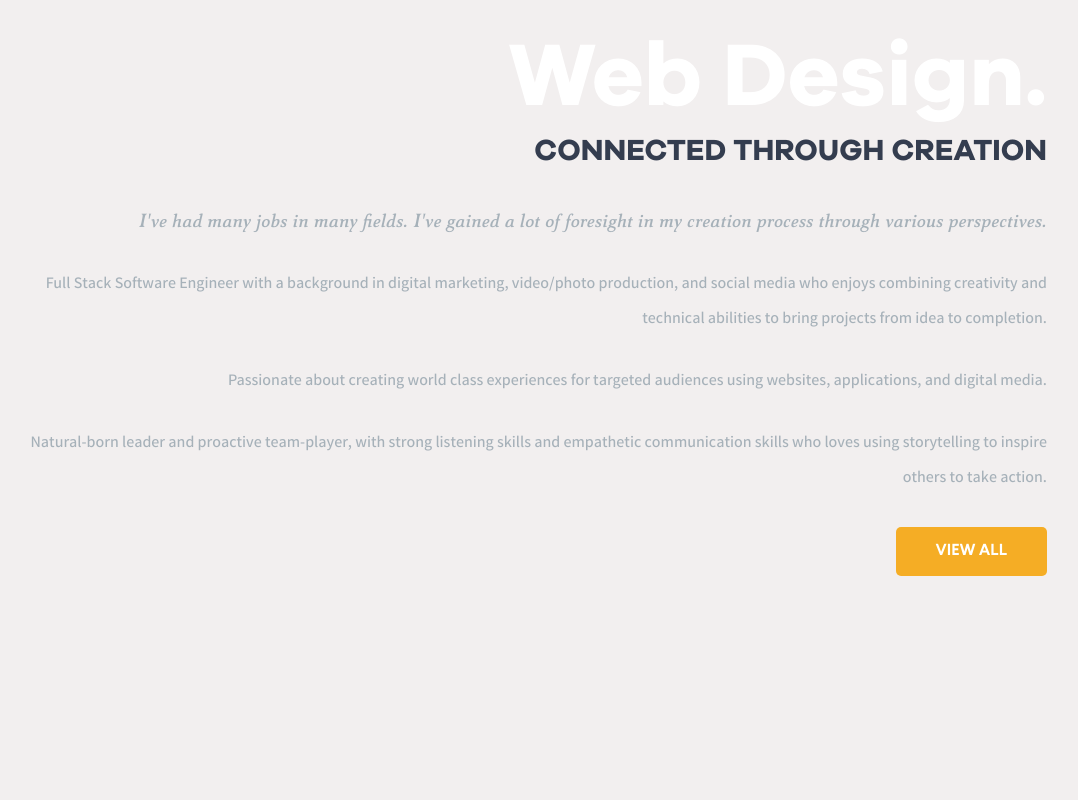
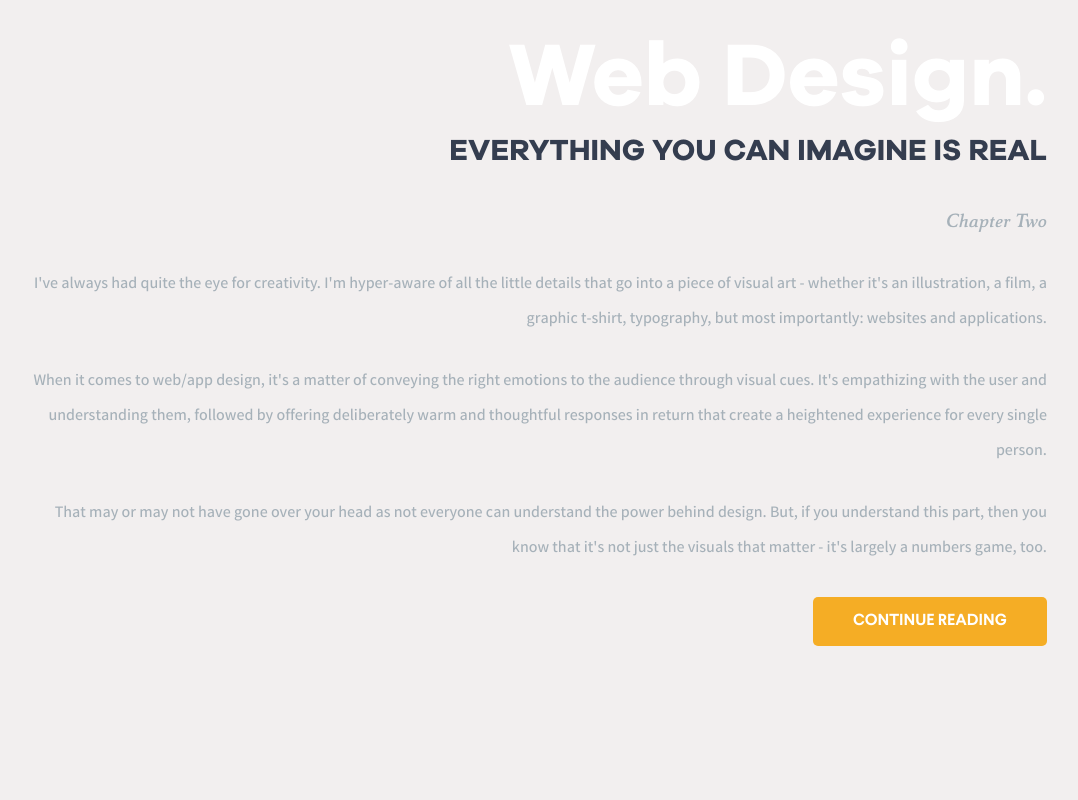
Before and after one commit to rhuwellsamano/rhuwellsamano, a Next.js app: page /about in a window 1280 px wide. Shown: the part 2940-3740 px from the top of the page, without its empty margins (103-1181 px from the left). Built offline with nearby package versions, Linux system fonts and the light colour scheme.

Commit message:
copy for about page is pretty much done, might make some changes but it's MVP ready

```diff
--- a/pages/about.js
+++ b/pages/about.js
@@ -20,14 +20,12 @@ const About = () => (
 
             <h5>I've been learning about code since I was 6 years old. I used to read my uncle's programming books out of curiosity. In 7th grade, I hacked the school's laptops through the Terminal to get on YouTube to watch funny videos. I found ways to hack my video games, too. In High School, I designed a handful of my own websites with HTML and CSS.</h5>
             <h5>
-            In College, I started a clothing business and built the website, hacked a popular messaging app as a prank on my friends, and developed an app from scratch for a startup to help manage their digital signage. It was also during my collegiate years that I read a lot of leadership, personal development, and business books.</h5>
+            In college, I started a clothing business and built the website, hacked a popular messaging app as a prank on my friends, and developed an app from scratch for a startup to help manage their digital signage. It was also during my collegiate years that I read a lot of leadership, personal development, and business books.</h5>
 
             <h5>They were all just "a thing I did" or a hobby of mine. It was only recently I decided to turn my lifelong passions into a career. If you ask me how many years of experience I have, I'm tempted to say my entire life because frankly, it's true. The journey I've been on has given me three major abilities that make me a unique asset to any team.</h5>
 
             <div className="">
-              <Link href="/about">
-                <a className="view-more">Read More</a>
-              </Link>
+              <a href="#web-design" className="view-more">Continue Reading</a>
             </div>
 
         </div>
@@ -43,19 +41,19 @@ const About = () => (
       </div>
 
       <div className="text-box-2">
-      <div className="text-right">
+      <div id="web-design" className="text-right">
       <h2>Web Design.</h2>
-          <h3>CONNECTED THROUGH CREATION</h3>
-          <h4>I've had many jobs in many fields. I've gained a lot of foresight in my creation process through various perspectives.</h4>
-          <h5>Full Stack Software Engineer with a background in digital marketing, video/photo production, and social media who enjoys combining creativity and technical abilities to bring projects from idea to completion.</h5>
-          <h5>
-          Passionate about creating world class experiences for targeted audiences using websites, applications, and digital media.</h5>
-          <h5>Natural-born leader and proactive team-player, with strong listening skills and empathetic communication skills who loves using storytelling to inspire others to take action.</h5>
+          <h3>EVERYTHING YOU CAN IMAGINE IS REAL</h3>
+          <h4>Chapter Two</h4>
+
+          <h5>I've always had quite the eye for creativity. I'm hyper-aware of all the little details that go into a piece of visual art - whether it's an illustration, a film, a graphic t-shirt, typography, but most importantly: websites and applications.</h5>
+
+          <h5>When it comes to web/app design, it's a matter of conveying the right emotions to the audience through visual cues. It's empathizing with the user and understanding them, followed by offering deliberately warm and thoughtful responses in return that create a heightened experience for every single person.</h5>
+
+          <h5>That may or may not have gone over your head as not everyone can understand the power behind design. But, if you understand this part, then you know that it's not just the visuals that matter - it's largely a numbers game, too.</h5>
 
           <div className="">
-            <Link href="/projects">
-              <a className="view-more">View All</a>
-            </Link>
+            <a href="#digital-marketing" className="view-more">Continue Reading</a>
           </div>
 
         </div>
@@ -63,20 +61,20 @@ const About = () => (
     </div>
 
     <div className="section-container">
-      <div className="text-box-3">
+      <div id="digital-marketing"className="text-box-3">
         <div className="text-left">
         <h2>Digital Marketing.</h2>
-          <h3>CONNECTED THROUGH CREATION</h3>
-          <h4>I've had many jobs in many fields. I've gained a lot of foresight in my creation process through various perspectives.</h4>
-          <h5>Full Stack Software Engineer with a background in digital marketing, video/photo production, and social media who enjoys combining creativity and technical abilities to bring projects from idea to completion.</h5>
-          <h5>
-          Passionate about creating world class experiences for targeted audiences using websites, applications, and digital media.</h5>
-          <h5>Natural-born leader and proactive team-player, with strong listening skills and empathetic communication skills who loves using storytelling to inspire others to take action.</h5>
+          <h3>INSPIRE OTHERS TO THE NEXT LEVEL</h3>
+          <h4>Chapter Three</h4>
+
+          <h5>Digital Marketing is largely just storytelling. The catch is, the main character of the story is the person you're telling it to! The goal is to develop a deeper level of trust between the target audience and the brand by taking them through sequential steps in your funnel.</h5>
+
+          <h5>Sure, I went to college for Marketing but I mostly learned on my own through books, blogs, YouTube, podcasts - but most notably, my own hands-on experience. Heck, one time I helped with an ad campaign for Ariana Grande with a water bottle startup! I raised Facebook engagement by over 800% for this other startup once, too. That led to a major increase in sales for the coming months.</h5>
+
+          <h5>With design and digital marketing under my belt now, it was time to complete the trifecta and officially learn how to completely build digital products myself.</h5>
 
           <div className="">
-            <Link href="/projects">
-              <a className="view-more">View All</a>
-            </Link>
+            <a href="#software-engineering" className="view-more">Continue Reading</a>
           </div>
 
         </div>
@@ -92,19 +90,19 @@ const About = () => (
       </div>
 
       <div className="text-box-4">
-      <div className="text-right">
+      <div id="software-engineering" className="text-right">
           <h2>Software Engineering.</h2>
           <h3>CONNECTED THROUGH CREATION</h3>
-          <h4>I've had many jobs in many fields. I've gained a lot of foresight in my creation process through various perspectives.</h4>
-          <h5>Full Stack Software Engineer with a background in digital marketing, video/photo production, and social media who enjoys combining creativity and technical abilities to bring projects from idea to completion.</h5>
-          <h5>
-          Passionate about creating world class experiences for targeted audiences using websites, applications, and digital media.</h5>
-          <h5>Natural-born leader and proactive team-player, with strong listening skills and empathetic communication skills who loves using storytelling to inspire others to take action.</h5>
+          <h4>Chapter Four</h4>
+
+          <h5>I've been coding my whole life, yes. But, as far as career goes, I was actually working my way up to becoming a bartender for this world-famous cocktail bar in New York City. Then, one day, I decided I wanted more rewarding work so I applied to Flatiron School to get a more formal education and fill in whatever knowledge gaps I had.</h5>
+
+          <h5>I was accepted into their Full Stack Software Engineering course. While I was there, I learned how to design and develop my own fully-functional applications full of unique features and how to work with others on a tech project - no matter how big or small.</h5>
+
+          <h5>Afterwards, I landed an internship as a Software Engineer for a wonderful startup called Blink Health. It was an amazing experience that really opened my eyes to what I was capable of achieving, especially working with other engineers!</h5>
 
           <div className="">
-            <Link href="/projects">
-              <a className="view-more">View All</a>
-            </Link>
+            <a href="#whats-next" className="view-more">Continue Reading</a>
           </div>
 
         </div>
@@ -113,19 +111,19 @@ const About = () => (
 
     <div className="section-container">
       <div className="text-box-5">
-        <div className="text-left">
+        <div id="whats-next" className="text-left">
           <h2>What's Next?</h2>
-          <h3>CONNECTED THROUGH CREATION</h3>
-          <h4>I've had many jobs in many fields. I've gained a lot of foresight in my creation process through various perspectives.</h4>
-          <h5>Full Stack Software Engineer with a background in digital marketing, video/photo production, and social media who enjoys combining creativity and technical abilities to bring projects from idea to completion.</h5>
-          <h5>
-          Passionate about creating world class experiences for targeted audiences using websites, applications, and digital media.</h5>
-          <h5>Natural-born leader and proactive team-player, with strong listening skills and empathetic communication skills who loves using storytelling to inspire others to take action.</h5>
+          <h3>A GLIMPSE INTO MY FUTURE</h3>
+          <h4>Chapter 5</h4>
+
+          <h5>The journey has been an interesting one, so far. But, the real fun is just about to begin. Now equipped with three of the most valuable skills in this digital world and having a first-hand taste working in a rapidly growing tech startup, I'm more than ready for the next adventure.</h5>
+
+          <h5>What I would absolutely love to do is to be able to work on a big, life-changing project. I want to help build the future, even if it's just an app or a website. The results I truly aim to achieve are to help improve the lives of as many people as I can.</h5>
+
+          <h5>If you have an opportunity you would like to share with me, would possibly like to work together, or if you just have any questions - let's chat! ☕️</h5>
 
           <div className="">
-            <Link href="/projects">
-              <a className="view-more">View All</a>
-            </Link>
+            <a href="#contact-me" className="view-more">Contact Me</a>
           </div>
 
         </div>
@@ -141,7 +139,7 @@ const About = () => (
       </div>
 
       <div className="text-box-6">
-      <div className="text-right">
+      <div id="contact-me" className="text-right">
       <h2>Contact.</h2>
             <h3>HOW CAN I HELP YOU?</h3>
 
```
Also changed, not shown: pages/index.js (+6 -6 lines).
